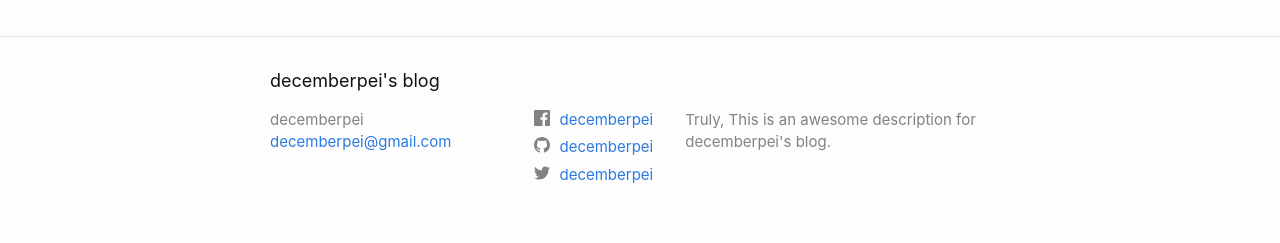
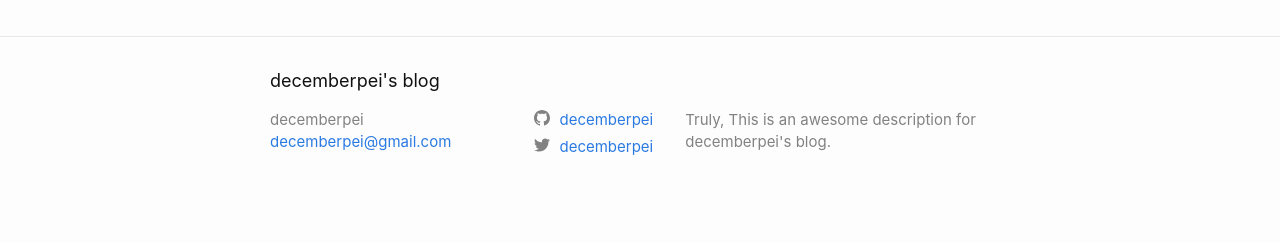
Before and after one commit to decemberpei/decemberpei.github.io, a Jekyll site: the page built from index.md, in a window 1280 px wide. Shown: the part 1336-1579 px from the top of the page. Built offline with Jekyll 4.4.1, drawn with Linux system fonts in a browser that asks for light colours; after the commit the page ends 1555 px from its top, so only the background shows below that.

Commit message:
Update _config.yml

```diff
--- a/_config.yml
+++ b/_config.yml
@@ -6,7 +6,6 @@ description: > # this means to ignore newlines until "twitter_username:"
 
 # social links
 twitter_username: decemberpei
-facebook_username: decemberpei
 github_username: decemberpei
 
 # dribbble_username: jekyll
```
